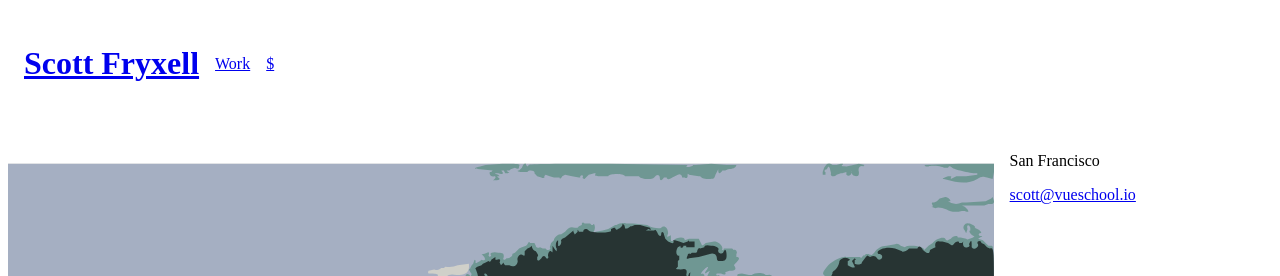
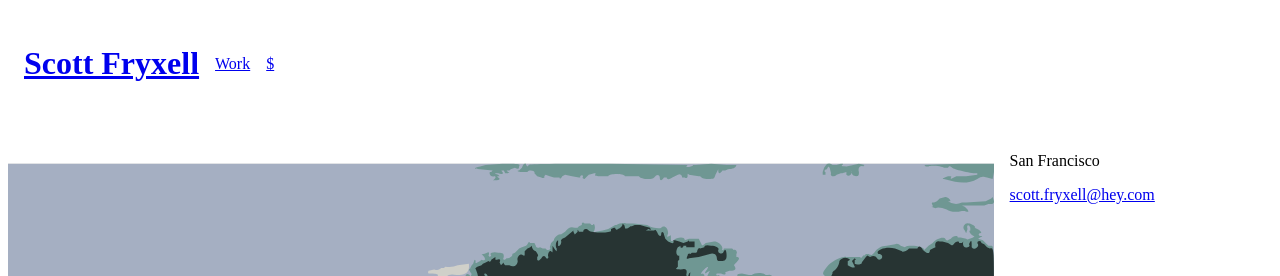
Before and after one commit to scott-fryxell/scott-fryxell.github.io, a Nuxt app: page /resume in a window 1280 px wide. Shown: the top 276 px of the page. Built offline with nearby package versions, Linux system fonts and the light colour scheme.

Commit message:
let's use a good profesional email

```diff
--- a/pages/resume.vue
+++ b/pages/resume.vue
@@ -8,7 +8,7 @@
         <p itemprop="address" itemscope itemtype="http://schema.org/PostalAddress">
           <span itemprop="addressLocality">San Francisco</span>
         </p>
-        <a href="mailto:scott@vueschool.io">scott@vueschool.io</a>
+        <a href="mailto:scott.fryxell@hey.com">scott.fryxell@hey.com</a>
       </address>
     </header>
     <section id="skills">
```
